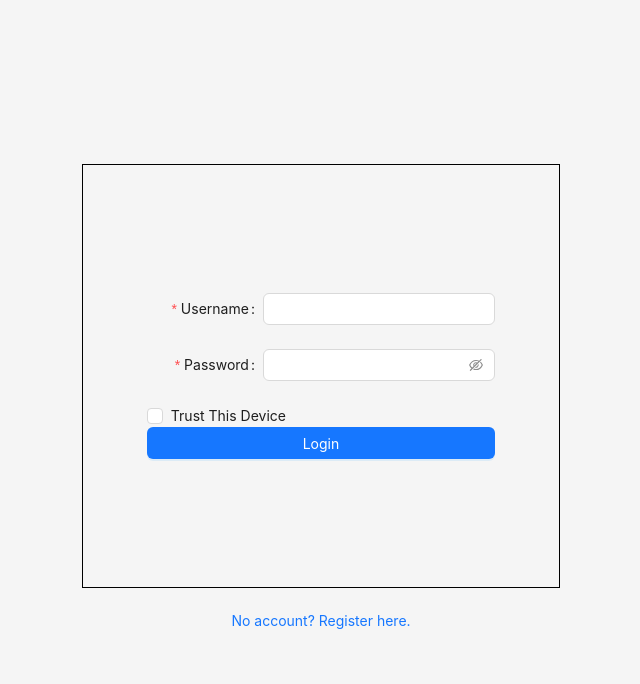
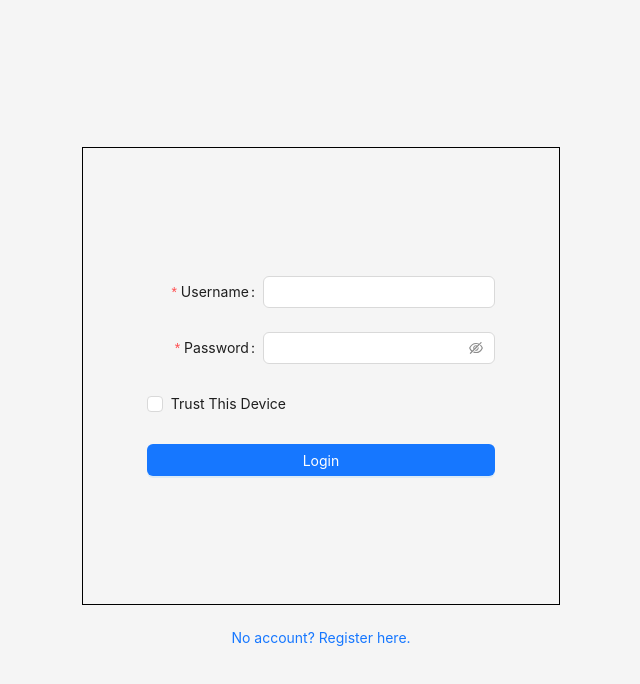
Before and after one commit to bryanonyc/recipes-app, a React (Create React App) app: page /login in a window 1280 px wide. Shown: the top 684 px of the page, without its empty margins (319-959 px from the left). Built offline with nearby package versions, Linux system fonts and the light colour scheme; no server answers.

Commit message:
Fix formatting of the trust this device checkbox

```diff
--- a/src/features/auth/Login.tsx
+++ b/src/features/auth/Login.tsx
@@ -69,12 +69,14 @@ const Login = () => {
                         <Input.Password />
                 </Form.Item>
 
+                <Form.Item>
                     <Checkbox
                         onChange={handleToggle}
                         checked={persist}
                     >
                         Trust This Device
                     </Checkbox>
+                </Form.Item>
 
                 <Button type="primary" htmlType="submit">
                     Login
```
Lines whose indentation alone changed are shown as unchanged.
